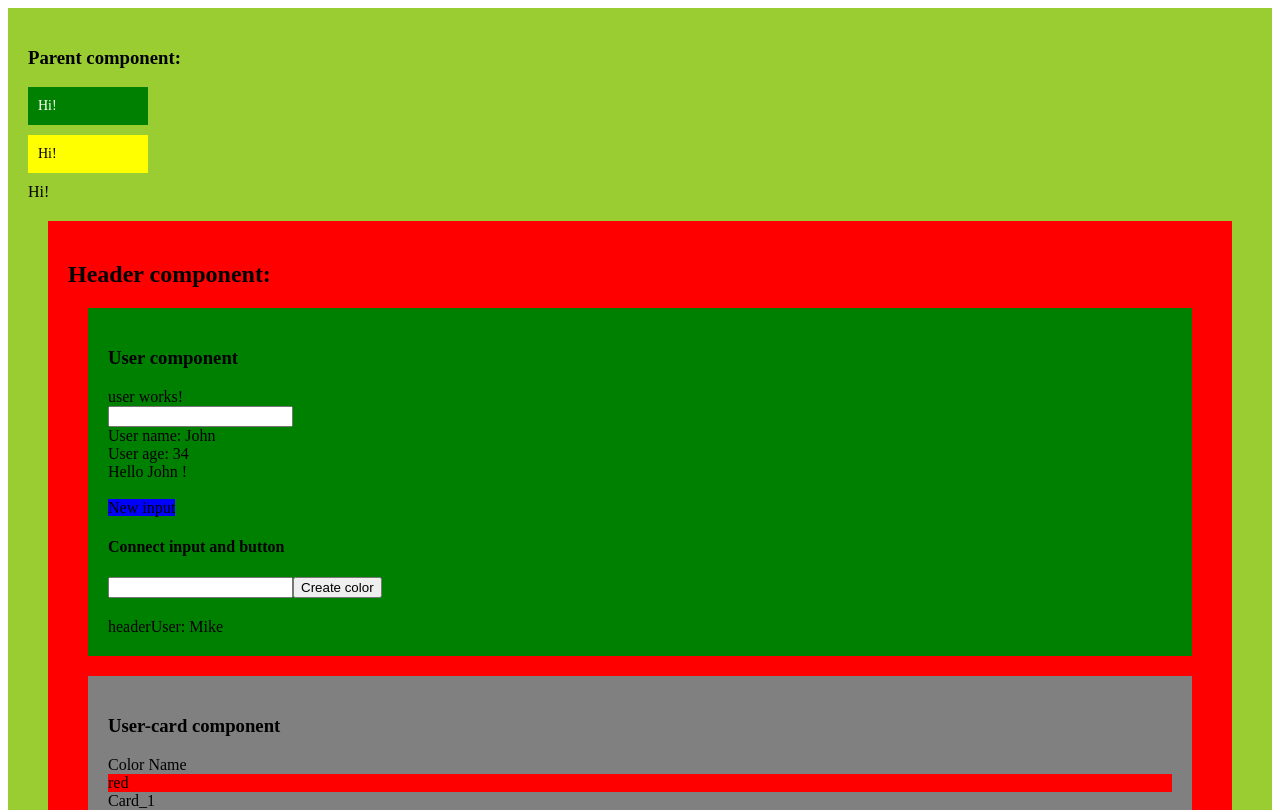
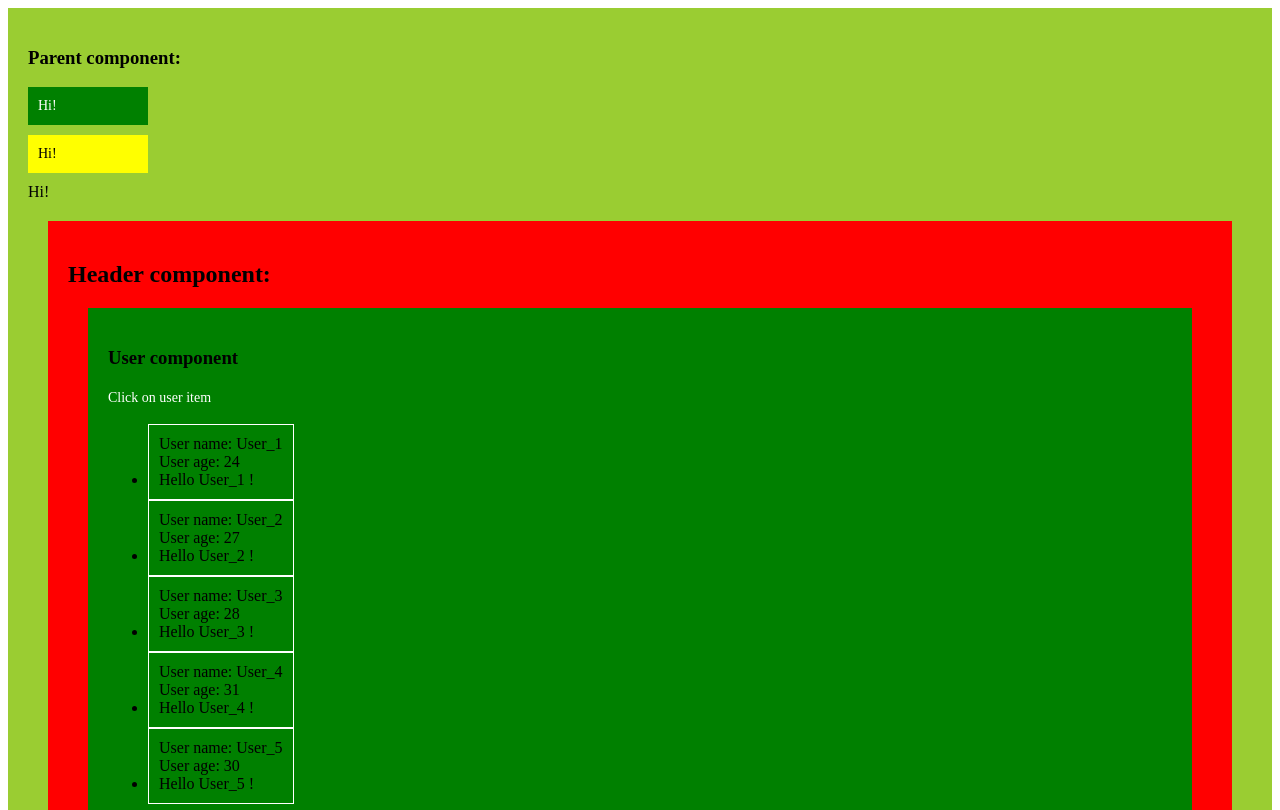
Before and after one commit to iwebnal/angular-learn, an Angular app: page / in a window 1280 px wide. Shown: the top 810 px of the page. Built offline with nearby package versions, Linux system fonts and the light colour scheme.

Commit message:
[+] Pass Click event from child component to parent component

```diff
--- a/src/app/header/header.component.html
+++ b/src/app/header/header.component.html
@@ -1,12 +1,18 @@
 <div style="background: green; margin: 20px; padding: 20px;">
 
     <h3>User component</h3>
-    <app-user [headerUser]="headerUser"></app-user>
+    <span *ngIf="!userSelected" style="color: white; font-size: 14px;"> Click on user item </span>
+    <h4 style="color: white; font-size: 14px;">{{ userSelected?.name }}</h4>
+    <ul>
+        <li *ngFor="let user of headerUser">
+            <app-user [headerUser]="user" (userSelected)="userSelected = user"></app-user>
+        </li>
+    </ul>
+
 
 </div>
 
 <div style="background: grey; margin: 20px; padding: 20px;">
-
     <h3>User-card component</h3>
     <app-user-card [colorName]="colorName" [cardName]="cardName"></app-user-card>
 
--- a/src/app/header/header.component.ts
+++ b/src/app/header/header.component.ts
@@ -9,22 +9,21 @@ export class HeaderComponent implements OnInit {
 
   public colorName: string = 'red';
   public cardName;
-  public headerUser;
+  public userSelected;
 
-  // public headerUser = {
-  //   name: 'Mike'
-  // }
+  public headerUser = [
+    {name: 'User_1', age: 24},
+    {name: 'User_2', age: 27},
+    {name: 'User_3', age: 28},
+    {name: 'User_4', age: 31},
+    {name: 'User_5', age: 30},
+  ];
 
   constructor() {
     setTimeout(() => {
       this.cardName = {
         name: 'Card_1'
       }
-
-      this.headerUser = {
-        name: 'Mike'
-      }
-
     }, 2000);
   }
 
--- a/src/app/user/user.component.html
+++ b/src/app/user/user.component.html
@@ -1,23 +1,5 @@
-<div>
-    <div (click)="changeColor('yellow')" [style.color]="myColor"> user works!</div>
-    <input type="text" (input)="changeColor($event.trget.value)" (keydown.enter)="changeColor($event.target.value)">
-
-    <br>
-    <div>User name: {{user.name}}</div>
-    <div>User age: {{user.age}}</div>
-    <div>{{'Hello ' + user.name + ' !'}}</div>
-    <br>
-
-    <span [style.background]="myBackground">New input</span>
-    <!-- <input type="text" (input)="changeColorTarget($event.target.value)" (keydown.enter)="changeColorTarget($event.target.value)"> -->
-
-    <br>
-    <h4 [style.color]="myColor">Connect input and button</h4>
-    <input (keydown.enter)="changeColorTarget($event.target.value)" type="text" #colorElement>
-    <button (click)="changeColorTarget(colorElement.value)">Create color</button>
-
-    <div style="margin-top: 20px;">
-        headerUser: {{ headerUser?.name }}
-    </div>
-
+<div (click)="selectUser()" style="display: inline-block; border: 1px solid white; padding: 10px;">
+  <div>User name: {{headerUser?.name}}</div>
+  <div>User age: {{headerUser?.age}}</div>
+  <div>{{'Hello ' + headerUser?.name + ' !'}}</div>
 </div>
--- a/src/app/user/user.component.ts
+++ b/src/app/user/user.component.ts
@@ -1,4 +1,4 @@
-import { Component, OnInit, Input } from '@angular/core';
+import { Component, OnInit, Input, Output, EventEmitter } from '@angular/core';
 
 @Component({
   selector: 'app-user',
@@ -7,12 +7,13 @@ import { Component, OnInit, Input } from '@angular/core';
 })
 export class UserComponent implements OnInit {
 
-  public user = {
-    name: 'John',
-    age: '34'
-  }
+  // public user = {
+  //   name: 'John',
+  //   age: '34'
+  // }
 
   @Input('headerUser') headerUser: any;
+  @Output('userSelected') userSelected: EventEmitter<any> =  new EventEmitter();
 
   public myColor = '';
   // public myColor = 'green';
@@ -40,4 +41,8 @@ export class UserComponent implements OnInit {
     this.myColor = value;
   }
 
+  selectUser() {
+    this.userSelected.emit();
+  }
+
 }
```
